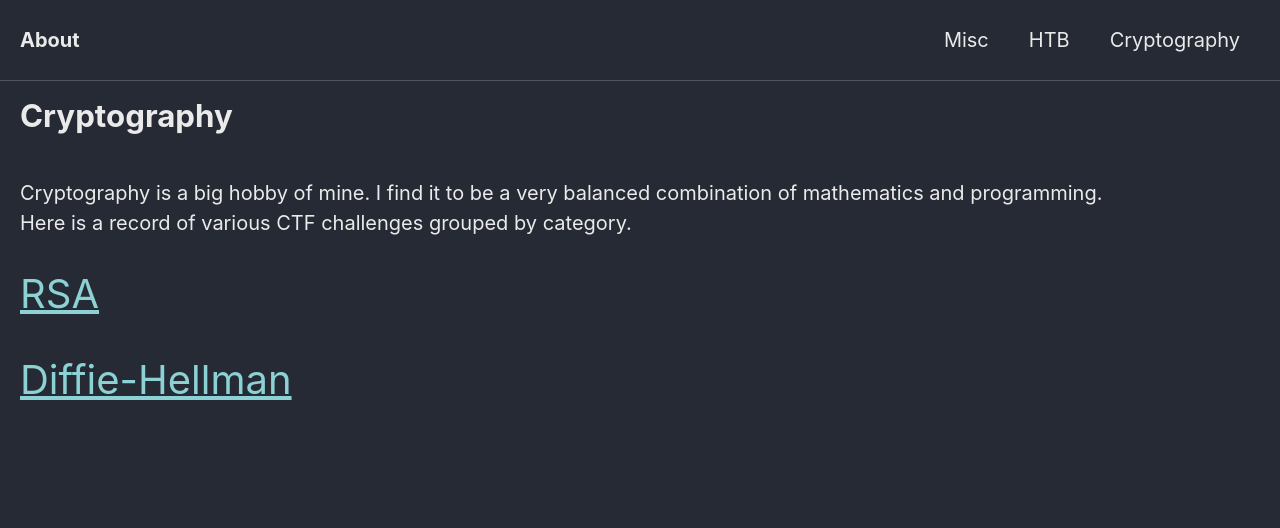
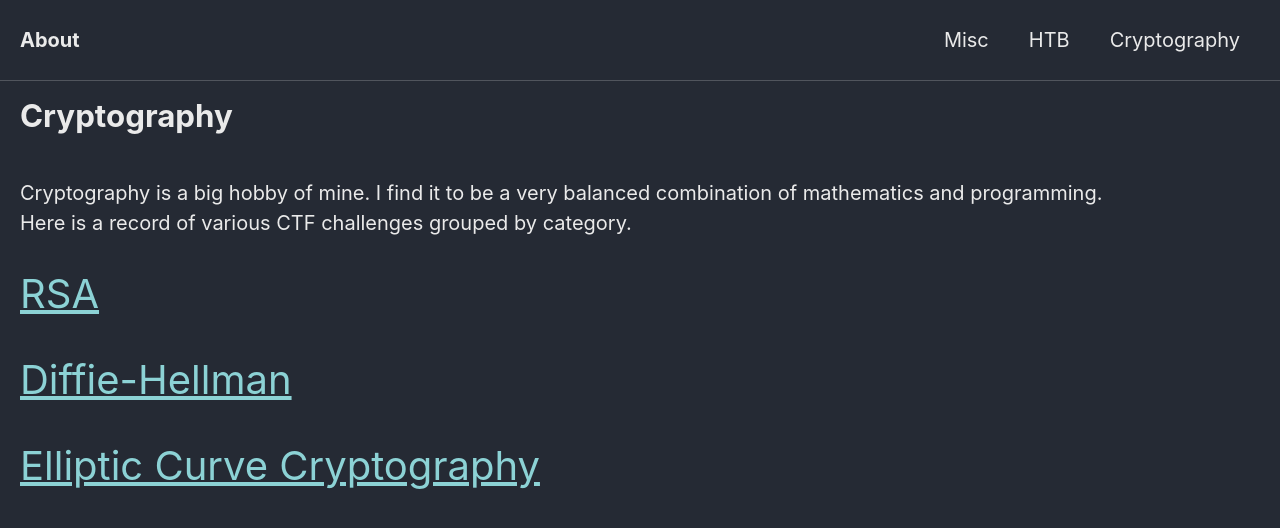
Before and after one commit to Connor-McCartney/Connor-McCartney.github.io, a Jekyll site: the page built from _pages/cryptography.md, in a window 1280 px wide. Shown: the top 528 px of the page. Built offline with Jekyll 4.4.1, drawn with Linux system fonts in a browser that asks for light colours; cached includes are drawn as plain includes.

Commit message:
Update cryptography.md

```diff
--- a/_pages/cryptography.md
+++ b/_pages/cryptography.md
@@ -11,3 +11,6 @@ Here is a record of various CTF challenges grouped by category.
 
 
 <span style="font-size:2em;">   [Diffie-Hellman](/cryptography/diffie-hellman)   </span>
+
+
+<span style="font-size:2em;">   [Elliptic Curve Cryptography](/cryptography/ecc)   </span>
```
